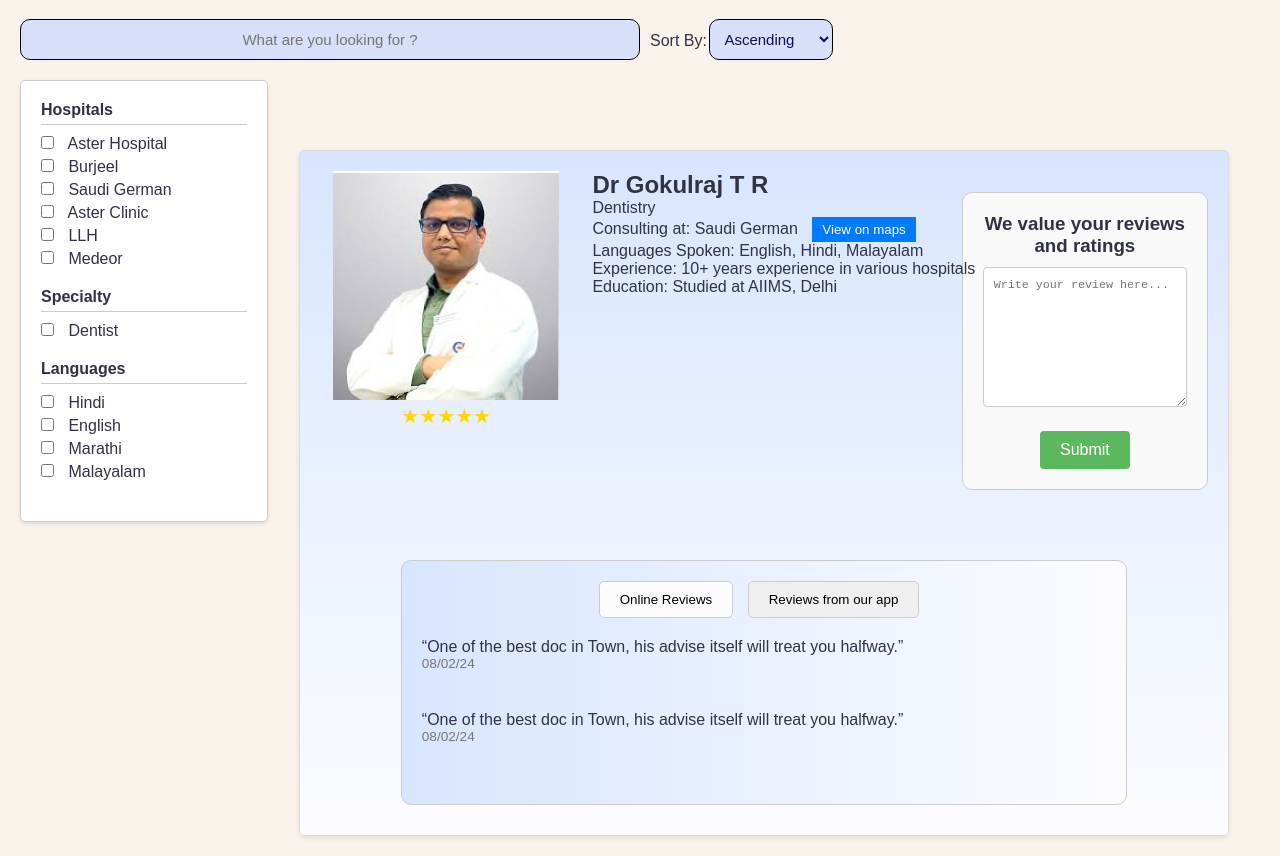
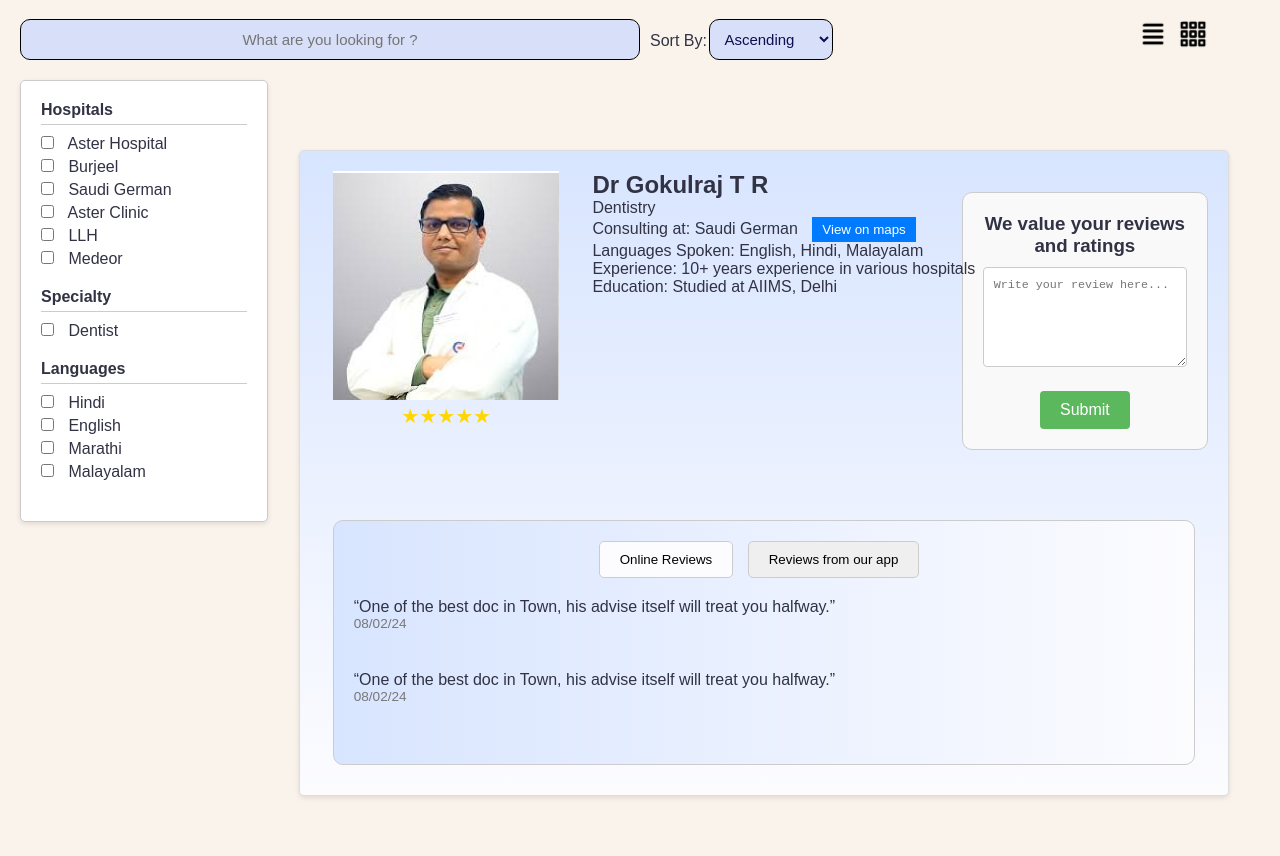
Before and after one commit to aqeelaman/tabibsouq, a website: page public/html/doctorgrid.html in a window 1280 px wide. Shown: the part 79-935 px from the top of the page. After the commit the page ends 895 px from the top, so only its background shows below. Drawn offline with Linux system fonts and the light colour scheme.

Commit message:
view options

```diff
--- a/public/css/doctorgrid.css
+++ b/public/css/doctorgrid.css
@@ -72,6 +72,23 @@ main {
 section {
     display: flex;
     /* justify-content: space-between; */
+}
+
+
+.view-options {
+    width:25%;
+    display: flex;
+    justify-content: right;
+}
+
+.view-options a {
+    margin-left: 10px; /* Add spacing between buttons */
+}
+
+.view-options a img {
+    width: 30px; /* Adjust size of the images as needed */
+    height: 30px;
+    cursor: pointer;
 }
 
 
@@ -241,7 +258,7 @@ h2 {
 
 /* Reviews section styling */
 .reviews-section {
-    width: 80%; /* Full width of the section container */
+    width: 95%; /* Full width of the section container */
     margin: 20px auto;
     padding: 20px;
     border: 1px solid #ccc;
@@ -313,7 +330,7 @@ h2 {
 /* Textarea styles */
 #review-text {
     width: 100%;
-    height: 140px; /* Increased height to accommodate stars */
+    height: 100px; /* Increased height to accommodate stars */
     padding: 10px;
     padding-bottom: 40px; /* Increased padding-bottom to make space for the stars */
     border: 1px solid #ccc;
--- a/public/html/doctorgrid.html
+++ b/public/html/doctorgrid.html
@@ -40,6 +40,10 @@
                     <option value="asc">Ascending</option>
                     <option value="desc">Descending</option>
                 </select>
+            </div>
+            <div class="view-options">
+                <a href="list-view.html"><img src="../images/List.png" alt="List View"></a>
+                <a href="grid-view.html"><img src="../images/Grid.png" alt="Grid View"></a>
             </div>
         </section>
         <section class="main-section">
```
